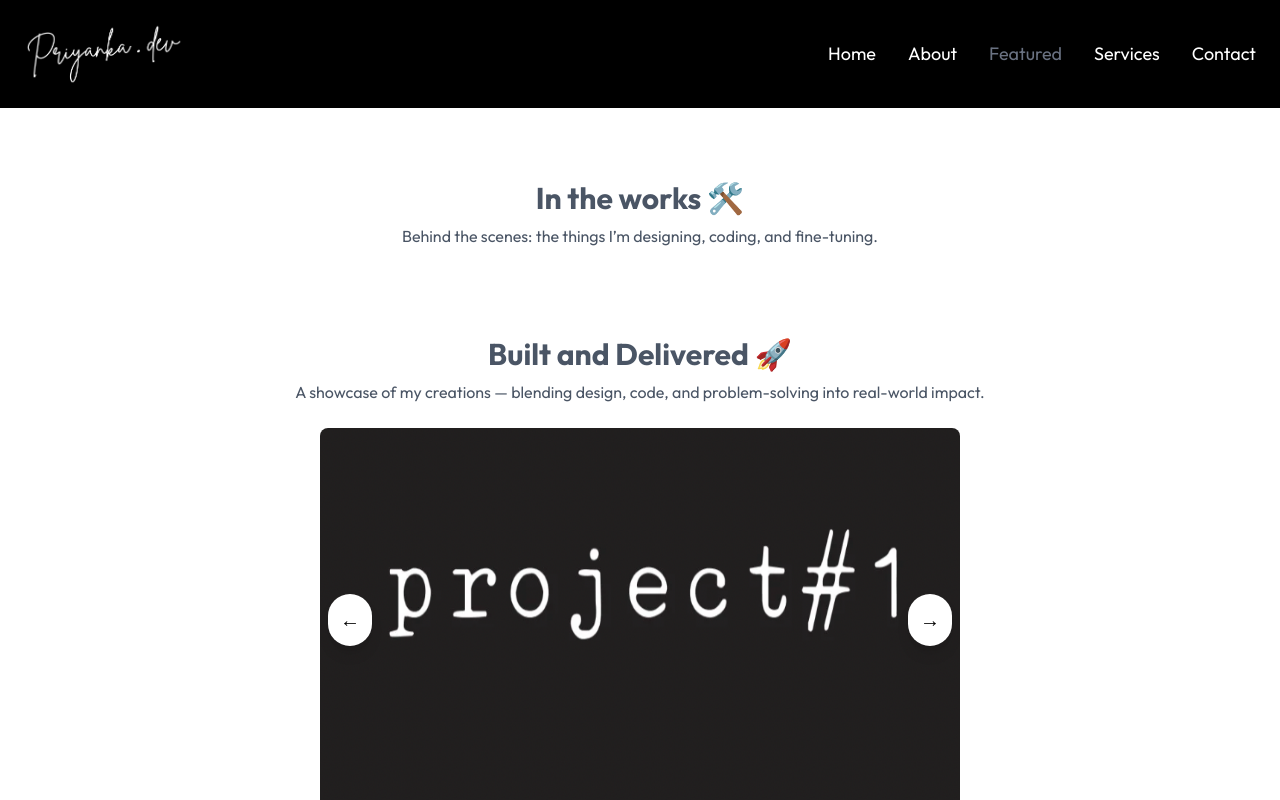
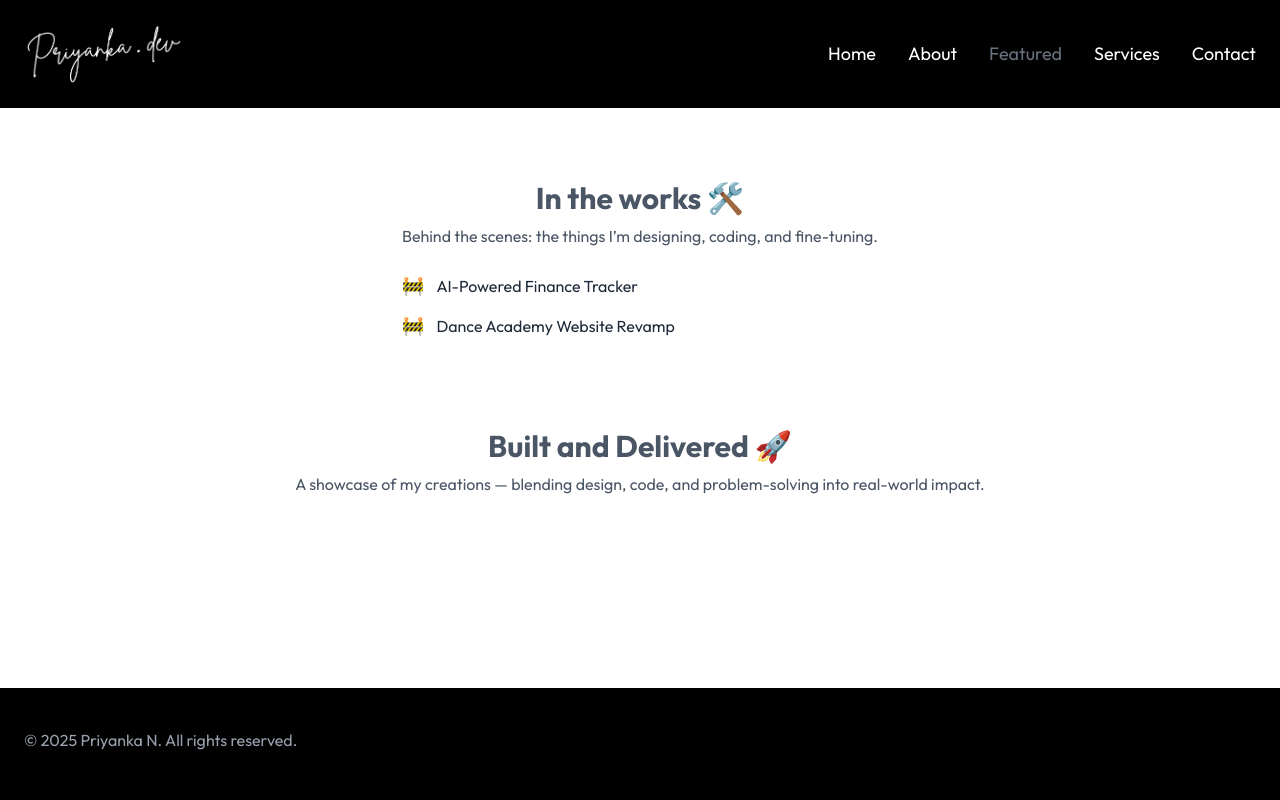
Before and after one commit to narasi15/portfolio, a React (Vite) app: page /featured in a window 1280 px wide. Shown: the top 800 px of the page. Built offline with nearby package versions, Linux system fonts and the light colour scheme.

Commit message:
Added slight modifications to Featured page. removed placeholder webparts

```diff
--- a/src/pages/Featured.jsx
+++ b/src/pages/Featured.jsx
@@ -37,6 +37,17 @@ const Featured = () => {
             {/**
              * Add the list of current projects being worked on
              */}
+             <div className="slide-in-left mt-6 space-y-3">
+              <div className="flex items-center gap-3 text-gray-800">
+                <span className="text-lg">🚧</span>
+                <span>AI-Powered Finance Tracker</span>
+              </div>
+
+              <div className="flex items-center gap-3 text-gray-800">
+                <span className="text-lg">🚧</span>
+                <span>Dance Academy Website Revamp</span>
+              </div>
+            </div>
 
           </div>
 
@@ -51,9 +62,10 @@ const Featured = () => {
         </div>
         <br></br>
 
-        {/* Carousel */}
+        {/* Carousel
         <div className="w-1/2 mx-auto">
           {/* Image container */}
+          {/*}
           <div className="relative h-56 md:h-96 overflow-hidden rounded-lg">
             {images.map((image, index) => (
               <img
@@ -67,6 +79,7 @@ const Featured = () => {
             ))}
 
             {/* Prev Button */}
+            {/*
               <button
                 onClick={prevSlide}
                 className="absolute top-1/2 left-2 transform -translate-y-1/2 bg-white bg-opacity-90 rounded-full p-3 hover:bg-opacity-100 shadow-lg z-10 text-xl"
@@ -75,6 +88,7 @@ const Featured = () => {
               </button>
 
               {/* Next Button */}
+              {/*}
               <button
                 onClick={nextSlide}
                 className="absolute top-1/2 right-2 transform -translate-y-1/2 bg-white bg-opacity-90 rounded-full p-3 hover:bg-opacity-100 shadow-lg z-10 text-xl"
@@ -86,7 +100,7 @@ const Featured = () => {
           <br></br>
           <br></br>
 
-        </div>
+        </div> */}
     </div>
   )
 }
--- a/src/pages/Home.jsx
+++ b/src/pages/Home.jsx
@@ -75,6 +75,8 @@ const Home = () => {
       {/* Here are some of my latest projects */}
       <div className="w-full bg-[#f8f8f8] py-12 px-6 text-center border-t border-gray-200">
         <h4>SOME OF MY LATEST WORK</h4>
+        <br></br>
+        <p className="text-gray-600">Check back soon!</p>
       </div>
 
 
--- a/src/pages/Services.jsx
+++ b/src/pages/Services.jsx
@@ -80,7 +80,7 @@ const Services = () => {
         href="https://forms.office.com/Pages/ResponsePage.aspx?id=DQSIkWdsW0yxEjajBLZtrQAAAAAAAAAAAAN__pnb_ytUNzNOSzk1SlU1ODg0WTgyM0FQMVdWV0ZXUS4u"
         target="_blank"
         rel="noopener noreferrer"
-        className="inline-flex items-center gap-2 px-5 py-2.5 bg-blue-600 hover:bg-blue-700 focus:outline-none focus:ring-2 focus:ring-blue-300 text-white font-semibold rounded-lg shadow-sm transition"
+        className="slide-in-left inline-flex items-center gap-2 px-5 py-2.5 bg-blue-600 hover:bg-blue-700 focus:outline-none focus:ring-2 focus:ring-blue-300 text-white font-semibold rounded-lg shadow-sm transition"
         aria-label="Register"
       >
         Register
```
